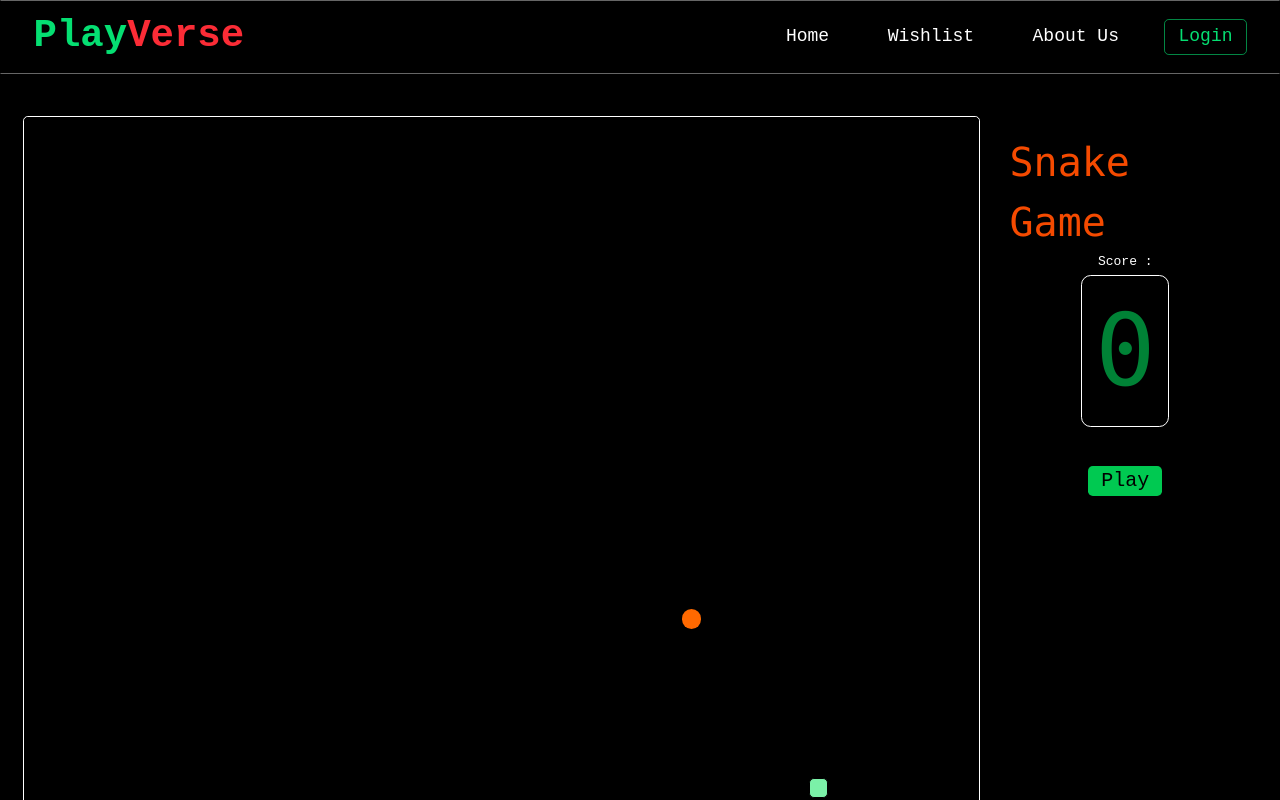
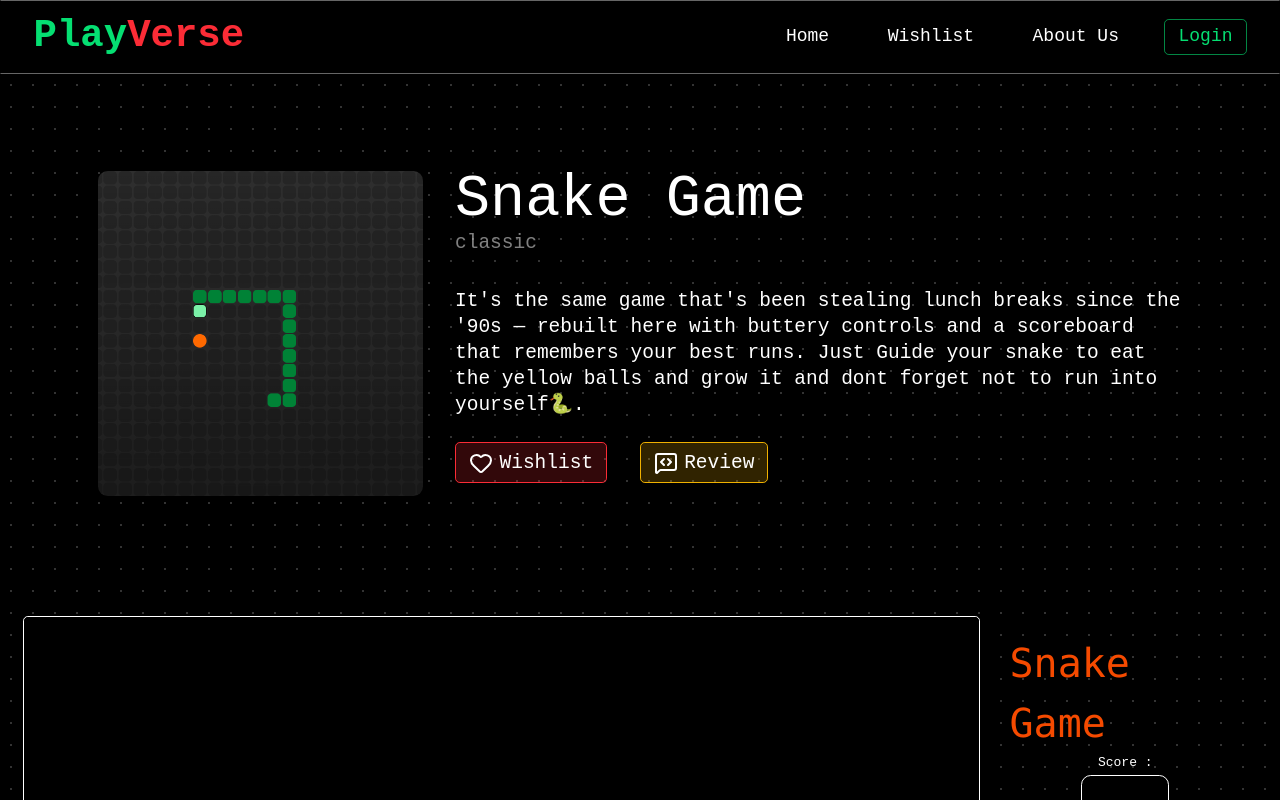
Before and after one commit to abhinandan029/PlayVerse, a React (Vite) app: page /snake-game in a window 1280 px wide. Shown: the top 800 px of the page. Built offline with nearby package versions, Linux system fonts and the light colour scheme.

Commit message:
added game description and scroll  bug fix

```diff
--- a/index.html
+++ b/index.html
@@ -3,7 +3,7 @@
   <head>
     <meta charset="UTF-8" />
     <meta name="viewport" content="width=device-width, initial-scale=1.0" />
-    <link rel="icon" type="image/png" href="./src/assets/game-icon.png"></link>
+    <link rel="icon" type="image/png" href="./src/assets/game-icon.png" />
     <title>PlayVerse</title>
   </head>
   <body>
--- a/src/App.jsx
+++ b/src/App.jsx
@@ -1,5 +1,6 @@
-import {Routes, Route} from 'react-router-dom'
+import { Routes, Route} from 'react-router-dom'
 
+import ScrollToTop from './components/ScrollToTop.jsx'
 import Header from "./components/Header.jsx"
 import Body from "./components/Body.jsx"
 import Footer from "./components/Footer.jsx"
@@ -15,6 +16,7 @@ function App() {
 
   return (
     <>
+      <ScrollToTop />
       <Header />
 
       <Routes>
--- a/src/components/Body.jsx
+++ b/src/components/Body.jsx
@@ -44,7 +44,7 @@ function Body() {
   ]
 
   return (
-    <div className="flex flex-col overflow-y-auto pb-20" style={TILE_BG}>
+    <div className="flex flex-col pb-20" style={TILE_BG}>
 
       <div className="text-white m-15 p-20 border border-white/40 rounded-xl flex bg-black" style={TILE_BG}>
 
--- /dev/null
+++ b/src/components/ScrollToTop.jsx
@@ -0,0 +1,14 @@
+import {useEffect} from 'react'
+import {useLocation} from 'react-router-dom'
+
+export default function ScrollToTop(){
+
+  const {pathname} = useLocation()
+
+  useEffect(() => {;
+    window.scrollTo({ top: 0, left: 0, behavior: "instant" });
+  }, [pathname]);
+
+  return null
+
+}
--- /dev/null
+++ b/src/games/UI/gameDesc.jsx
@@ -0,0 +1,44 @@
+import {Heart, MessageSquareCode} from 'lucide-react'
+
+const images = import.meta.glob("../../assets/*.png", { eager: true, import: "default" })
+
+export default function GameDesc({gameName, gameType, description}){
+
+  function getImage(game){
+    const filename = `../../assets/${game.replaceAll(" ", "-")}.png`
+    return images[filename]
+  }
+
+  return (
+    <div className="flex justify-center m-15 p-15 gap-10">
+
+      <img src={getImage(gameName)} className="size-100 rounded-xl"></img>
+
+      <div className="flex flex-col text-white">
+
+        <p className="text-7xl">{gameName}</p>
+        <p className="text-2xl text-white/50">{gameType}</p>
+        <p className="text-2xl max-w-5xl mt-10">{description}</p>
+
+        <div className="flex gap-10 text-white text-2xl py-4 mt-auto">
+
+          <button
+          className=" flex items-center gap-2 border border-red-500 bg-red-500/20 px-4 py-2 rounded-md cursor-pointer">
+            <Heart />
+            Wishlist
+          </button>
+
+          <button
+          className=" flex items-center gap-2 border border-yellow-500 bg-yellow-500/20 px-4 py-2 rounded-md cursor-pointer">
+            <MessageSquareCode />
+            Review
+          </button>
+
+
+        </div>
+
+      </div>
+
+    </div>
+  )
+}
--- a/src/games/snakeGame/snakeGame.jsx
+++ b/src/games/snakeGame/snakeGame.jsx
@@ -1,11 +1,23 @@
 import { useState, useEffect, useRef, useCallback } from "react"
 
+import GameDesc from '../UI/gameDesc.jsx'
 import GameBoard from "../UI/GameBoard.jsx"
 import ScoreBoard from "../UI/scoreBoard.jsx"
 import Buttons from "../UI/buttons.jsx"
 // import LeaderBoard from "../UI/leaderBoard.jsx"
 
 const GAME_NAME = "Snake Game"
+const GAME_TYPE = "classic"
+const DESC = "It's the same game that's been stealing lunch breaks since the '90s — rebuilt here with buttery controls and a scoreboard that remembers your best runs. Just Guide your snake to eat the yellow balls and grow it and dont forget not to run into yourself🐍."
+
+
+const TILE_BG = {
+  backgroundImage:
+    "radial-gradient(circle, hsla(0, 100%, 100%, 0.2) 1px, transparent 1px)",
+  backgroundSize: "22px 22px",
+};
+
+
 const GRID_WIDTH = 45
 const GRID_HEIGHT = 34
 const GRID_SIZE = GRID_WIDTH * GRID_HEIGHT;
@@ -117,17 +129,14 @@ function SnakeGame(){
 
 
   return (
-    <div className="flex flex-col">
+    <div className="flex flex-col" style={TILE_BG}>
 
-      <div>
-        <h1>{GAME_NAME}</h1>
-        <p></p>
-      </div>
+      <GameDesc gameName={GAME_NAME} gameType={GAME_TYPE} description={DESC}/>
 
 
       <div className="flex m-5">
 
-        <GameBoard >
+        <GameBoard id="gameBoard" >
           <div
             className="grid grid-cols-45 gap-0.5 p-1 py-2 bg-black rounded-md"
             style={{ gridTemplateColumns: `repeat(${GRID_WIDTH}, 0fr)` }}>
--- a/src/index.css
+++ b/src/index.css
@@ -5,19 +5,17 @@
 }
 
 html, body {
-  height: 100vh;
-  width: 100vw;
-  overflow: hidden;
+  margin : none;
   font-family : monospace;
+  overflow-x : hidden;
+  scrollbar-width : thin;
+  scrollbar-color : hsl(0, 0%, 20%) hsl(0, 0%, 0%) ;
 }
 
 
 #root {
-  height: 100%;
-  width: 100%;
-  overflow-x: hidden;
-  scrollbar-width : thin;
-  scrollbar-color : hsl(0, 0%, 20%) transparent;
+  margin : none;
+  overflow-x : hidden;
   background-color : hsl(0, 0%, 0%);
 }
 
```
